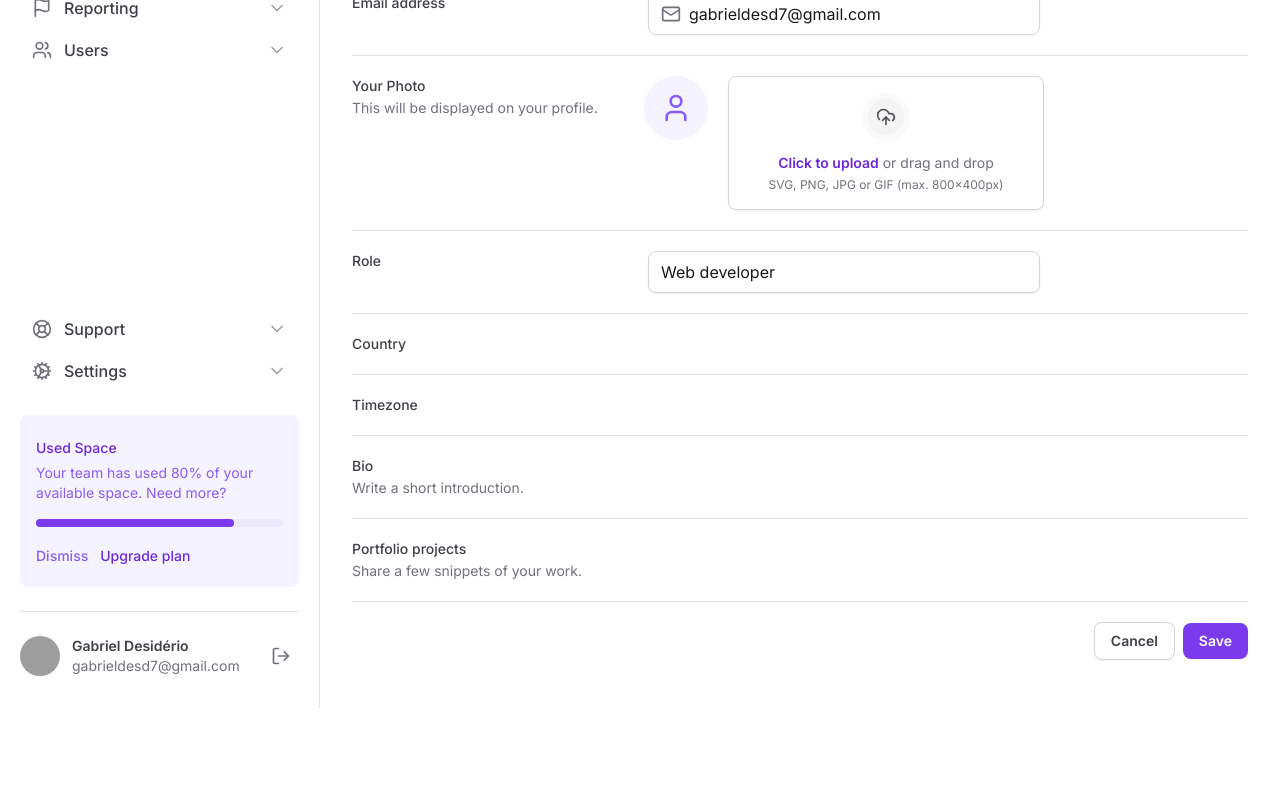
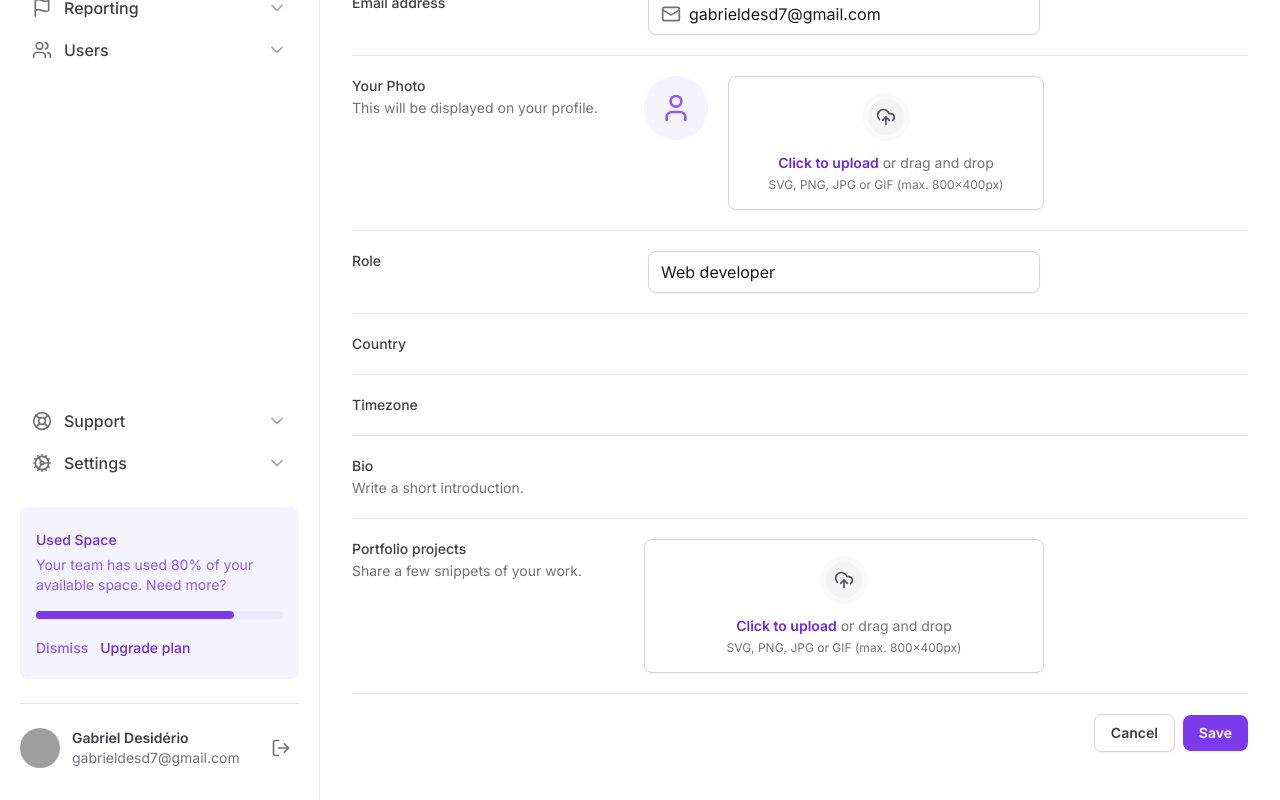
Before and after one commit to gabrieldesiderio/tailwind-next, a Next.js app: page / in a window 1280 px wide. Shown: the part 340-1140 px from the top of the page. Before the commit the page ends 1048 px from the top, so only its background shows below. Built offline with nearby package versions, Linux system fonts and the light colour scheme; grey boxes are pictures that could not be loaded.

Commit message:
composition pattern on file input with context to make preview image component

```diff
--- a/src/app/page.tsx
+++ b/src/app/page.tsx
@@ -1,6 +1,7 @@
 import { SettingsTabs } from '@/components/SettingsTabs'
 import * as Input from '@/components/Input'
-import { Mail, UploadCloud, User } from 'lucide-react'
+import { Mail } from 'lucide-react'
+import * as FileInput from '@/components/Form/FileInput'
 
 export default function Home() {
   return (
@@ -85,33 +86,11 @@
                 This will be displayed on your profile.
               </span>
             </label>
-            <div className="flex items-start gap-5">
-              <div className="flex h-16 w-16 items-center justify-center rounded-full bg-violet-50">
-                <User className="h-8 w-8 text-violet-500" />
-              </div>
-
-              <label
-                htmlFor="photo"
-                className="group flex flex-1 cursor-pointer flex-col items-center gap-3 rounded-lg border border-zinc-300 px-6 py-4 text-center text-zinc-500 shadow-sm hover:border-violet-200 hover:bg-violet-25 hover:text-violet-500"
-              >
-                <div className="rounded-full border-6 border-zinc-50 bg-zinc-100 p-2 group-hover:border-violet-50 group-hover:bg-violet-100">
-                  <UploadCloud className="h-5 w-5 text-zinc-600 group-hover:text-violet-600" />
-                </div>
-
-                <div className="flex flex-col items-center gap-1">
-                  <span className="text-sm">
-                    <span className="font-semibold text-violet-700">
-                      Click to upload
-                    </span>{' '}
-                    or drag and drop
-                  </span>
-                  <span className="text-xs">
-                    SVG, PNG, JPG or GIF (max. 800x400px)
-                  </span>
-                </div>
-              </label>
-              <input type="file" className="sr-only" id="photo" />
-            </div>
+            <FileInput.Root className="flex items-start gap-5">
+              <FileInput.ImagePreview />
+              <FileInput.Trigger />
+              <FileInput.Control />
+            </FileInput.Root>
           </div>
 
           <div className="grid grid-cols-form gap-3 pt-5">
@@ -171,8 +150,10 @@
                 Share a few snippets of your work.
               </span>
             </label>
-            <div></div>
-            <div />
+            <FileInput.Root>
+              <FileInput.Trigger />
+              <FileInput.Control multiple />
+            </FileInput.Root>
           </div>
 
           <div className="flex items-center justify-end gap-2 pt-5">
--- /dev/null
+++ b/src/components/Form/FileInput/Control.tsx
@@ -0,0 +1,30 @@
+'use client'
+
+import { ChangeEvent, ComponentProps } from 'react'
+import { useFileInput } from './Root'
+
+export type ControlProps = ComponentProps<'input'>
+
+export function Control(props: ControlProps) {
+  const { id, onFilesSelected } = useFileInput()
+
+  function handleFilesSelected(event: ChangeEvent<HTMLInputElement>) {
+    if (!event.target.value?.length) {
+      return
+    }
+
+    const files = Array.from(event.target.files)
+
+    onFilesSelected(files)
+  }
+
+  return (
+    <input
+      type="file"
+      className="sr-only"
+      id={id}
+      onChange={handleFilesSelected}
+      {...props}
+    />
+  )
+}
--- /dev/null
+++ b/src/components/Form/FileInput/ImagePreview.tsx
@@ -0,0 +1,33 @@
+'use client'
+
+import { User } from 'lucide-react'
+import { useFileInput } from './Root'
+import { useMemo } from 'react'
+
+export function ImagePreview() {
+  const { files } = useFileInput()
+
+  const previewURL = useMemo(() => {
+    if (files.length === 0) {
+      return null
+    }
+
+    return URL.createObjectURL(files[0])
+  }, [files])
+
+  if (previewURL === null) {
+    return (
+      <div className="flex h-16 w-16 items-center justify-center rounded-full bg-violet-50">
+        <User className="h-8 w-8 text-violet-500" />
+      </div>
+    )
+  } else {
+    return (
+      <img
+        src={previewURL}
+        className="h-16 w-16 rounded-full object-cover"
+        alt=""
+      />
+    )
+  }
+}
--- /dev/null
+++ b/src/components/Form/FileInput/Root.tsx
@@ -0,0 +1,32 @@
+'use client'
+
+import {
+  ComponentProps,
+  createContext,
+  useContext,
+  useId,
+  useState,
+} from 'react'
+
+export type RootProps = ComponentProps<'div'>
+
+type FileInputContextType = {
+  id: string
+  files: File[]
+  onFilesSelected: (files: File[]) => void
+}
+
+const FileInputContext = createContext({} as FileInputContextType)
+
+export function Root(props: RootProps) {
+  const id = useId()
+  const [files, setFiles] = useState<File[]>([])
+
+  return (
+    <FileInputContext.Provider value={{ id, files, onFilesSelected: setFiles }}>
+      <div {...props} />
+    </FileInputContext.Provider>
+  )
+}
+
+export const useFileInput = () => useContext(FileInputContext)
--- /dev/null
+++ b/src/components/Form/FileInput/Trigger.tsx
@@ -0,0 +1,27 @@
+'use client'
+
+import { UploadCloud } from 'lucide-react'
+import { useFileInput } from './Root'
+
+export function Trigger() {
+  const { id } = useFileInput()
+
+  return (
+    <label
+      htmlFor={id}
+      className="group flex flex-1 cursor-pointer flex-col items-center gap-3 rounded-lg border border-zinc-300 px-6 py-4 text-center text-zinc-500 shadow-sm hover:border-violet-200 hover:bg-violet-25 hover:text-violet-500"
+    >
+      <div className="rounded-full border-6 border-zinc-50 bg-zinc-100 p-2 group-hover:border-violet-50 group-hover:bg-violet-100">
+        <UploadCloud className="h-5 w-5 text-zinc-600 group-hover:text-violet-600" />
+      </div>
+
+      <div className="flex flex-col items-center gap-1">
+        <span className="text-sm">
+          <span className="font-semibold text-violet-700">Click to upload</span>{' '}
+          or drag and drop
+        </span>
+        <span className="text-xs">SVG, PNG, JPG or GIF (max. 800x400px)</span>
+      </div>
+    </label>
+  )
+}
--- /dev/null
+++ b/src/components/Form/FileInput/index.ts
@@ -0,0 +1,6 @@
+import { Control } from './Control'
+import { ImagePreview } from './ImagePreview'
+import { Root } from './Root'
+import { Trigger } from './Trigger'
+
+export { Control, ImagePreview, Root, Trigger }
```
